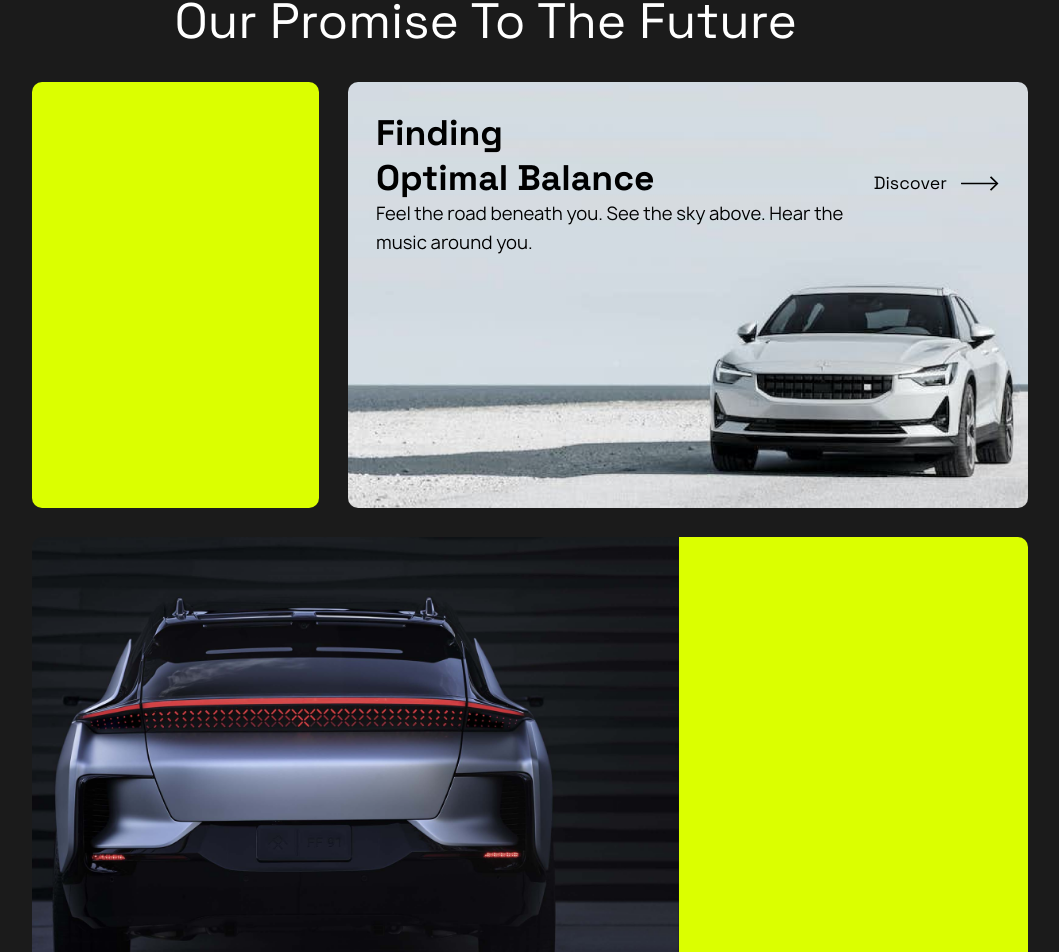
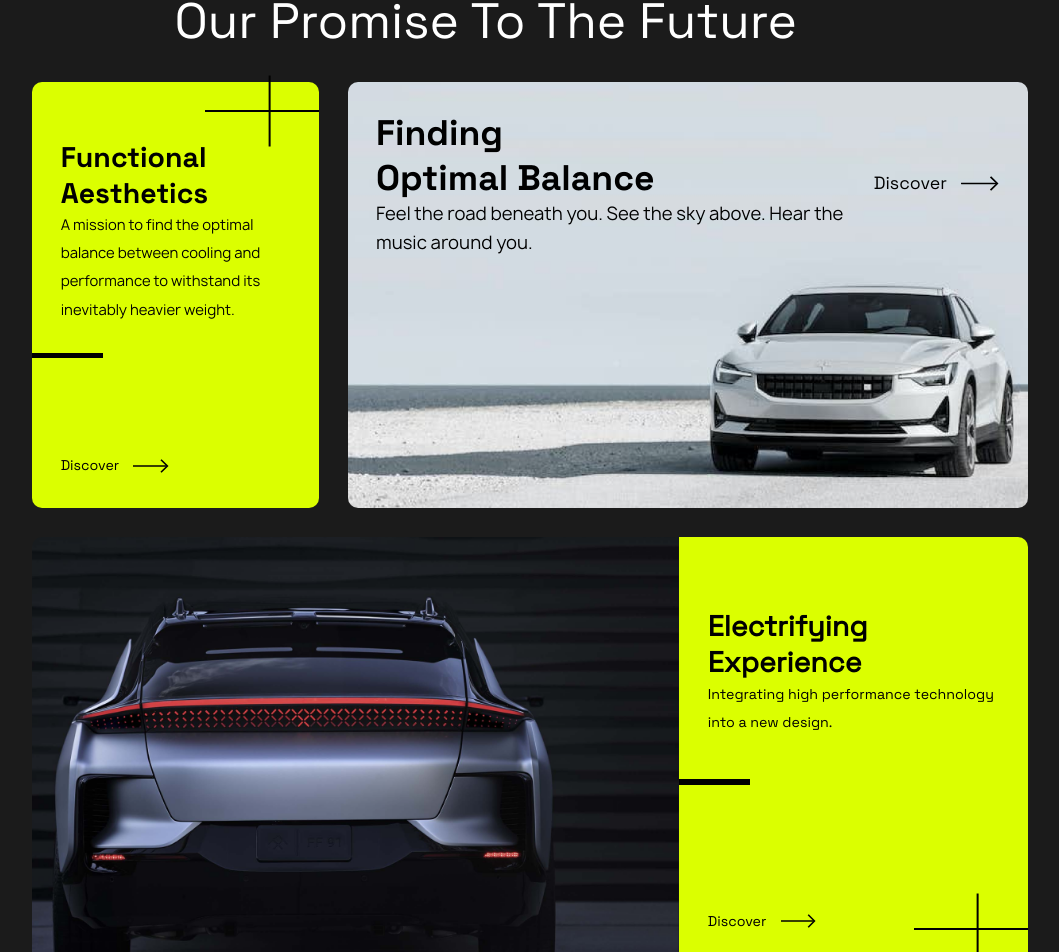
Before and after one commit to Moyowaaaa/LUMINAIRE, a Vue app: page / in a window 1280 px wide. Shown: the part 1796-2748 px from the top of the page, without its empty margins (110-1169 px from the left). Built offline with nearby package versions, Linux system fonts and the light colour scheme.

Commit message:
more updates

```diff
--- a/src/components/FeaturesSection.vue
+++ b/src/components/FeaturesSection.vue
@@ -8,6 +8,40 @@
 <div class="featuresSection__showcase-container">
 <div class="featuresSection__showcase-container--top-section">
 <div class="featuresSection__showcase-container--top-section__left-box">
+
+    <div class="cross">
+        <img src="../assets/images/horizontalLinelong.png" />
+        <img src="../assets/images/horizontalLinelong.png" />
+
+    </div>
+
+<div class="featuresSection__showcase-container--top-section__left-box--text-container">
+
+
+    <h1>Functional
+Aesthetics</h1>
+
+<p>A mission to find the optimal
+balance between cooling and performance to withstand its
+inevitably heavier weight.</p>
+</div>
+
+
+<img
+          src="../assets/images/horizontalLineThick.png"
+          alt=""
+          class="thick"
+        />
+
+
+
+<div class="discover">
+                <p>Discover</p>
+                <img src="../assets/images/blackRightArrow.svg" alt=""/>
+</div>
+
+
+
 
     </div>
     <div class="featuresSection__showcase-container--top-section__right-box">
@@ -39,6 +73,36 @@ Optimal Balance</h1>
         </div>
 
     <div class="featuresSection__showcase-container--bottom-section__right-box">
+    <div class="featuresSection__showcase-container--bottom-section__right-box--text-container">
+        <h1>Electrifying
+Experience</h1>
+
+<p>Integrating high performance technology into a
+new design.</p>
+        </div>
+
+
+        <img
+          src="../assets/images/horizontalLineThick.png"
+          alt=""
+          class="thick"
+        />
+
+
+
+        <div class="discover">
+                <p>Discover</p>
+                <img src="../assets/images/blackRightArrow.svg" alt=""/>
+</div>
+
+
+<div class="cross">
+        <img src="../assets/images/horizontalLinelong.png" />
+        <img src="../assets/images/horizontalLinelong.png" />
+
+    </div>
+
+
 
         </div>
 
@@ -95,9 +159,73 @@ Optimal Balance</h1>
 
             &__left-box{
                 width: 30%;
+                position: relative;
+                background-color: #DBFF00;
+                display: flex;
+                flex-direction: column;
+                border-radius: 10px;
+                gap: 2rem;
 
-                background-color: #DBFF00;
-                border-radius: 10px;
+                &--text-container{
+                    padding-left: 2rem;
+                    padding-right: 2rem;
+                    color:black;
+                    padding-top: 2rem;
+
+                    h1{
+                        font-family: "grotesk-bold";
+                    }
+                    p{
+                        font-family: "marope-regular";
+
+                    }
+                }
+
+                .cross{
+                    position: relative;
+                    top: 3rem;
+
+                    top:2rem;
+                    right: 0;
+
+
+                    img{
+                        &:nth-child(1){
+                            width: 8rem;
+                            height: 0.15rem;
+
+                            position: absolute;
+                            right: 0;
+                        }
+                        &:nth-child(2){
+                        position: absolute;
+                        right:1rem;
+                        height: 0.15rem;
+                            width: 5rem;
+                            rotate: 90deg;
+
+                        }
+                    }
+                }
+                .discover{
+                    display: flex;
+                    align-items: center;
+                    gap: 1rem;
+                    position: absolute;
+                    bottom: 2rem;
+                    left:2rem;
+                    color:black;
+                    img{
+                        width: 2.5rem;
+                    }
+                }
+                .thick {
+                    position: relative;
+
+        height: 0.4rem;
+        width:5rem !important;
+      }
+
             }
 
 
@@ -190,11 +318,67 @@ border-top-left-radius: 10px;
             }
             &__right-box{
                 width: 35%;
-                padding:2rem;
 
+                display: flex;
+                flex-direction: column;
+                position: relative;
                 background-color: #DBFF00;
                 border-top-right-radius: 10px;
                 border-bottom-right-radius: 10px;
+
+                &--text-container{
+                    padding: 5rem 2rem;
+                    color:black;
+                }
+
+
+                .discover{
+                    display: flex;
+                    align-items: center;
+                    gap: 1rem;
+                    position: absolute;
+                    bottom: 2rem;
+                    left:2rem;
+                    color:black;
+                    img{
+                        width: 2.5rem;
+                    }
+                }
+                .thick {
+                    position: relative;
+                    bottom:2rem;
+        height: 0.4rem;
+        width:5rem !important;
+      }
+
+
+      .cross{
+                    position: absolute;
+
+                    bottom:2.5rem;
+                    right: 0;
+
+
+                    img{
+                        &:nth-child(1){
+                            width: 8rem;
+                            height: 0.15rem;
+
+                            position: absolute;
+                            right: 0;
+                        }
+                        &:nth-child(2){
+                        position: absolute;
+                        right:1rem;
+                        height: 0.15rem;
+                            width: 5rem;
+                            rotate: 90deg;
+
+                        }
+                    }
+                }
+
+
             }
         }
     }
--- a/src/components/Footer.vue
+++ b/src/components/Footer.vue
@@ -20,7 +20,7 @@
         </div>
 
         <div class="foot">
-            <p>2022 Luminaire. All right reserved.</p>
+            <p>{{currentYear}} Luminaire. All right reserved.</p>
             <p>Privacy Policy</p>
             <p>Terms of Service</p>
             <p>Cookies Settings</p>
@@ -31,7 +31,10 @@
 </template>
 
 <script setup lang="ts">
+import { ref } from 'vue';
 
+
+let currentYear = ref<number | null>(new Date().getFullYear())
 </script>
 
 <style scoped lang="scss">
--- a/src/styles/base/_normalize.scss
+++ b/src/styles/base/_normalize.scss
@@ -47,7 +47,7 @@ button {
   ::-webkit-scrollbar {
     width: 4px;
     scroll-behavior: smooth;
-    background:#8C8C8C
+    background:black
 
 
   }
@@ -57,5 +57,5 @@ button {
     border-radius: 20px;
     border: 3px solid var(--chakra-colors-primary);
     height: 2px;
-    background: linear-gradient(180deg, #1b1b1b 0%, #DBFF00 149%);
+    background: linear-gradient(180deg, #DBFF00 0%, #DBFF00 149%);
   }
```
